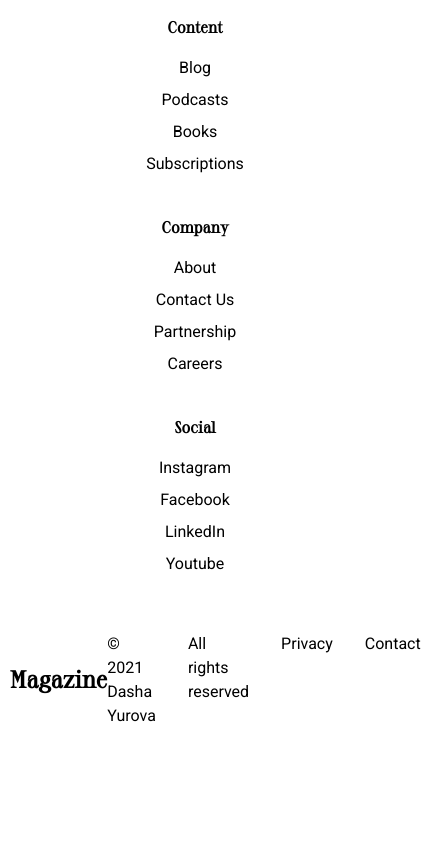
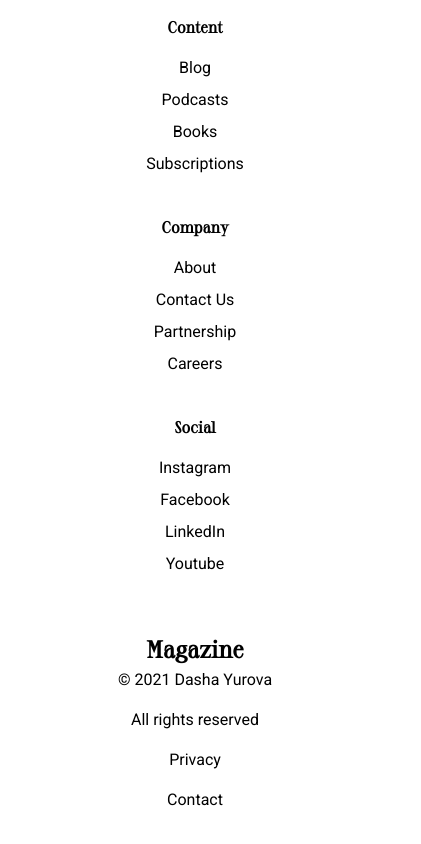
Before and after one commit to Khawarmehfooz/magazine-webapp, a Vue app: page / in a window 390 px wide. Shown: the part 7346-8190 px from the top of the page, 421 px wide, since content can reach past the window. Before the commit the page ends 8122 px from the top, so only its background shows below. Built offline with nearby package versions, Linux system fonts and the light colour scheme.

Commit message:
Update Footer

```diff
--- a/src/components/Footer.vue
+++ b/src/components/Footer.vue
@@ -144,6 +144,14 @@ input[type="submit"]{
     ,.footer__list li{
         text-align: center;
     }
+    .footer__bottom{
+        flex-direction: column;
+    }
+    .footer__bottom--right{
+        flex-direction: column;
+        gap: 1rem;
+        text-align: center;
+    }
 }
 
 </style>
```
